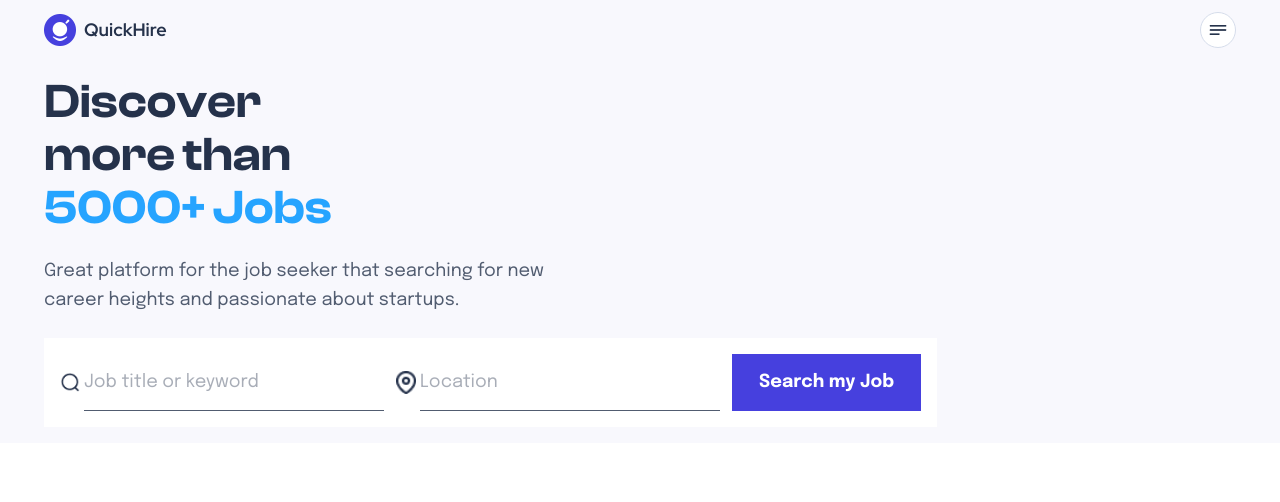
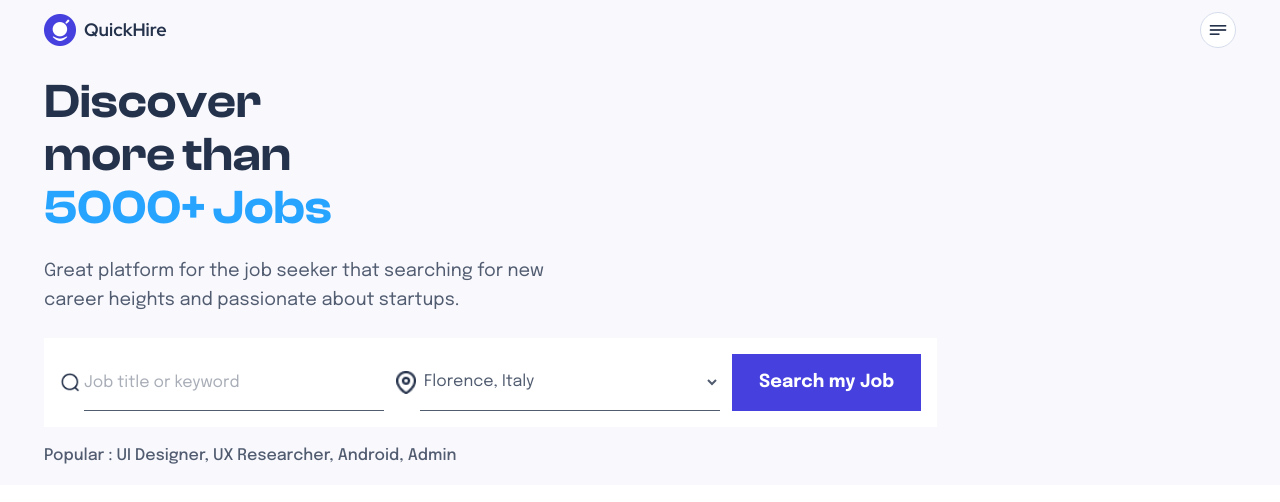
Before and after one commit to waledkarim/quickhire-frontend, a Next.js app: page / in a window 1280 px wide. Shown: the top 502 px of the page. Built offline with nearby package versions, Linux system fonts and the light colour scheme.

Commit message:
feat: add dropdown list in SearchBar

```diff
--- a/src/app/page.jsx
+++ b/src/app/page.jsx
@@ -6,7 +6,7 @@ export default function Home() {
     <main>
       <Header />
       <section className="bg-[#F8F8FD] flow-root">
-        <div className="wrapper mt-4 lg:mt-20.5">
+        <div className="wrapper mt-4 lg:mt-20.5 mb-4 lg:mb-25.75">
           <h1 className="mb-5.75">
             Discover <br /> more than <br />
             <span className="text-[#26A4FF]">5000+ Jobs</span>
@@ -16,6 +16,9 @@ export default function Home() {
             heights and passionate about startups.
           </p>
           <SearchBar />
+          <p className="text-[16px] font-medium">
+            Popular : UI Designer, UX Researcher, Android, Admin
+          </p>
         </div>
       </section>
     </main>
--- a/src/components/Search.jsx
+++ b/src/components/Search.jsx
@@ -7,17 +7,20 @@ export default function SearchBar() {
         <Image src={"/images/search.png"} width={20} height={20} />
         <input
           placeholder="Job title or keyword"
-          className="w-75 h-14.25 border-b"
+          className="w-75 h-14.25 border-b placeholder:text-[16px]"
           type="text"
         />
       </label>
       <label className="flex items-center gap-1">
         <Image src={"/images/location.png"} width={20} height={20} />
-        <input
-          placeholder="Location"
-          className="w-75 h-14.25 border-b"
-          type="text"
-        />
+        <select
+          name="location"
+          id="location"
+          className="w-75 h-14.25 border-b text-[16px]"
+        >
+          <option value="florence">Florence, Italy</option>
+          <option value="dhaka">Dhaka, Bangladesh</option>
+        </select>
       </label>
       <button className="bg-[#4640DE] text-white font-bold py-3.5 px-6.75">
         Search my Job
```
